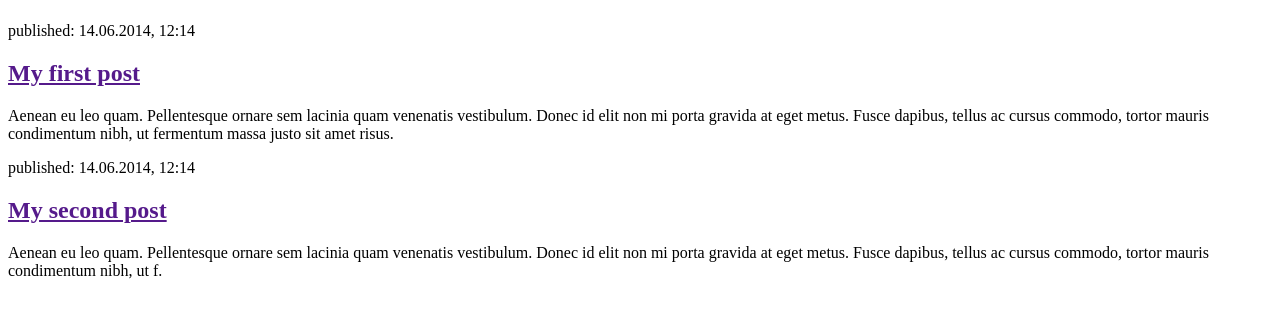
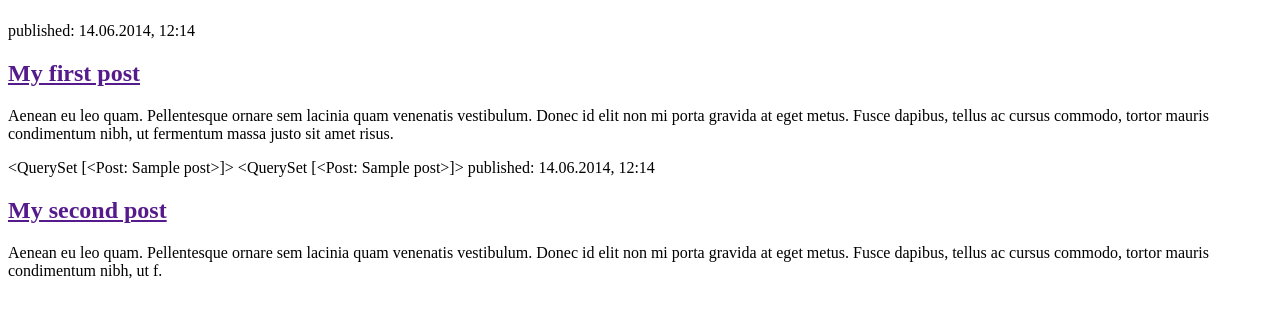
Before and after one commit to tonyflo7/my-first-blog, a Django app: page / in a window 1280 px wide. Shown: the part 58-376 px from the top of the page. Run offline with Django 5.2, Linux system fonts and the light colour scheme; tables that the repository leaves empty hold one stand-in row (values such as "Sample post").

Commit message:
Modified templates to display from database.

```diff
--- a/blog/templates/blog/post_list.html
+++ b/blog/templates/blog/post_list.html
@@ -8,16 +8,19 @@
             <h1><a href="/">Django Girls Blog</a></h1>
         </header>
 
+
+    {% for post in posts %}
         <article>
             <time>published: 14.06.2014, 12:14</time>
             <h2><a href="">My first post</a></h2>
             <p>Aenean eu leo quam. Pellentesque ornare sem lacinia quam venenatis vestibulum. Donec id elit non mi porta gravida at eget metus. Fusce dapibus, tellus ac cursus commodo, tortor mauris condimentum nibh, ut fermentum massa justo sit amet risus.</p>
-        </article>
+            {{ posts }}
 
-        <article>
+            {{ posts }}
             <time>published: 14.06.2014, 12:14</time>
             <h2><a href="">My second post</a></h2>
             <p>Aenean eu leo quam. Pellentesque ornare sem lacinia quam venenatis vestibulum. Donec id elit non mi porta gravida at eget metus. Fusce dapibus, tellus ac cursus commodo, tortor mauris condimentum nibh, ut f.</p>
-        </article>
+        <article>
+        {% endfor %}
     </body>
 </html>
--- a/blog/views.py
+++ b/blog/views.py
@@ -1,5 +1,7 @@
 from django.shortcuts import render
+from django.utils import timezone
+from .models import Post
 
-# Create your views here.
 def post_list(request):
-    return render(request, 'blog/post_list.html', {})
+    posts = Post.objects.filter(published_date__lte=timezone.now()).order_by('published_date')
+    return render(request, 'blog/post_list.html', {'posts': posts})
```
Also changed, not shown: 1 other file.
